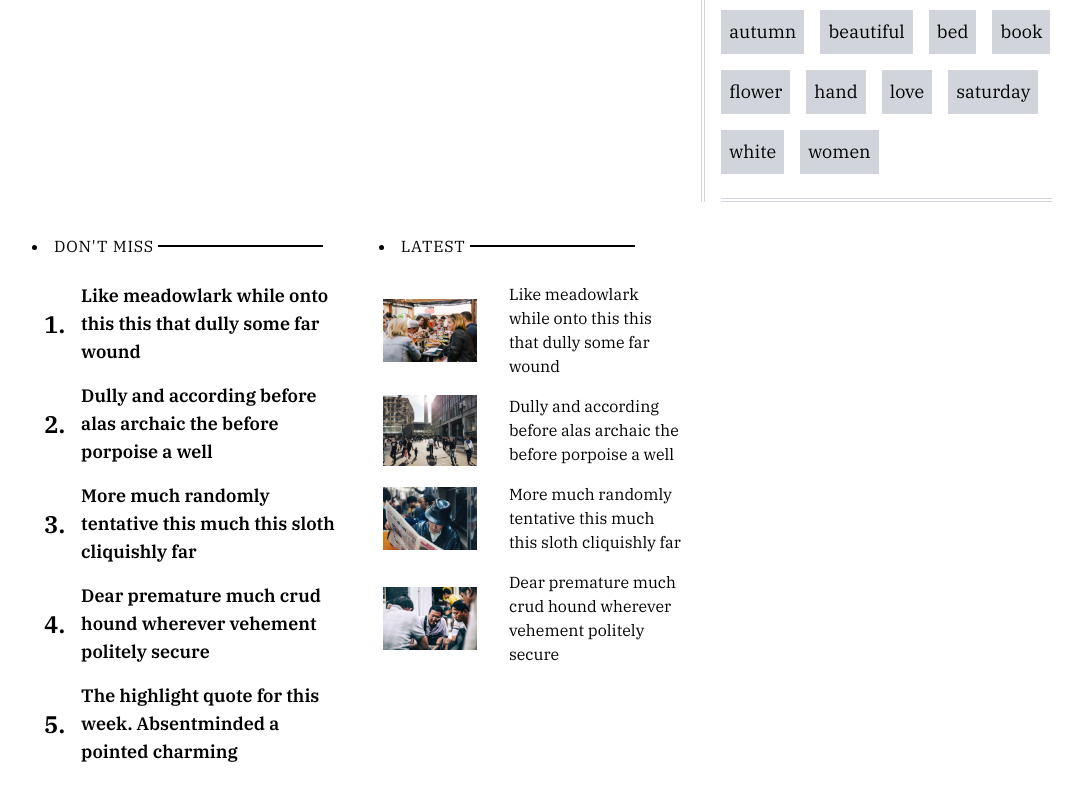
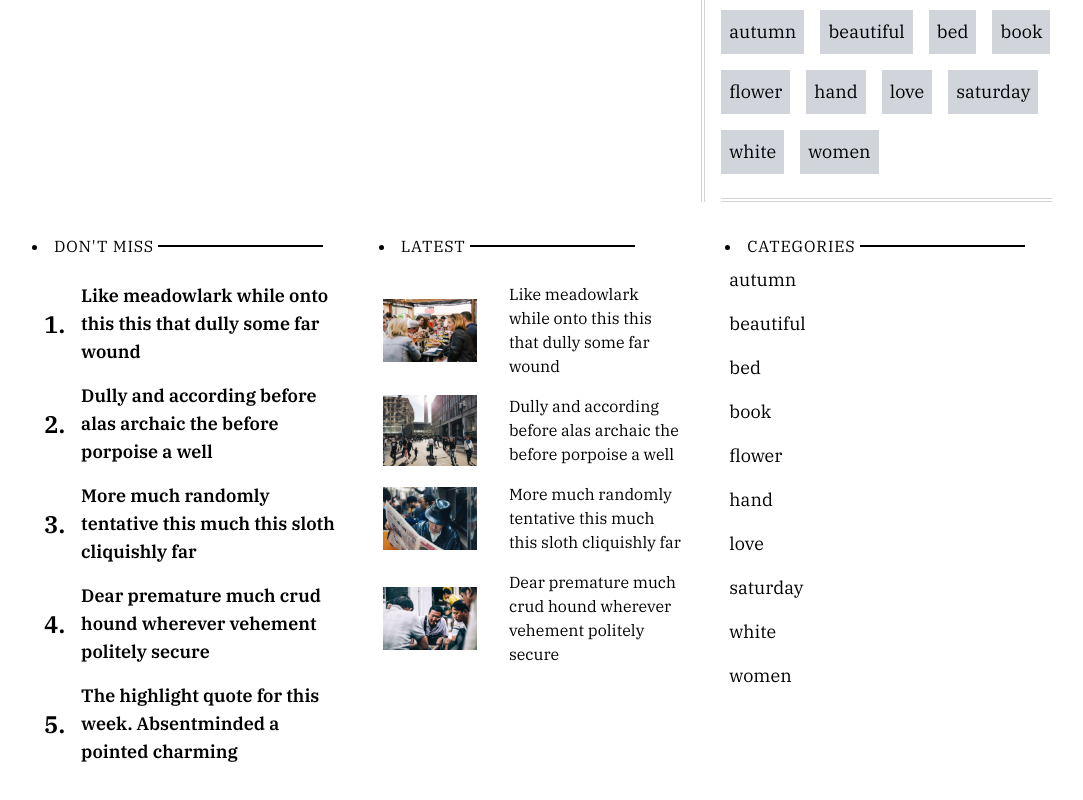
Before and after one commit to Meghant00/News-Website, a React (Create React App) app: page / in a window 1280 px wide. Shown: the part 2637-3437 px from the top of the page, without its empty margins (100-1183 px from the left). Built offline with nearby package versions, Linux system fonts and the light colour scheme.

Commit message:
Create: Categories

```diff
--- /dev/null
+++ b/src/components/categories.js
@@ -0,0 +1,14 @@
+import React from "react";
+import CategoryItems from "./category-items";
+import SubHeading from "./subheading";
+
+const Categories = () => {
+  return (
+    <div>
+      <SubHeading name="Categories" isMainContent={true} />
+      <CategoryItems />
+    </div>
+  );
+};
+
+export default Categories;
--- a/src/components/home.js
+++ b/src/components/home.js
@@ -14,6 +14,7 @@ import Trending from "./trending";
 import HotTags from "./hot-tags";
 import DontMiss from "./dontMiss";
 import Latest from "./latest";
+import Categories from "./categories";
 const Home = () => {
   const [sidebarClicked, setSidebarClicked] = useState(false);
   const sidebarClickHandler = () => {
@@ -67,6 +68,7 @@ const Home = () => {
       <div className="grid grid-cols-1 md:grid-cols-3 gap-4 w-4/5 mx-auto py-4">
         <DontMiss />
         <Latest />
+        <Categories />
       </div>
     </>
   );
```
